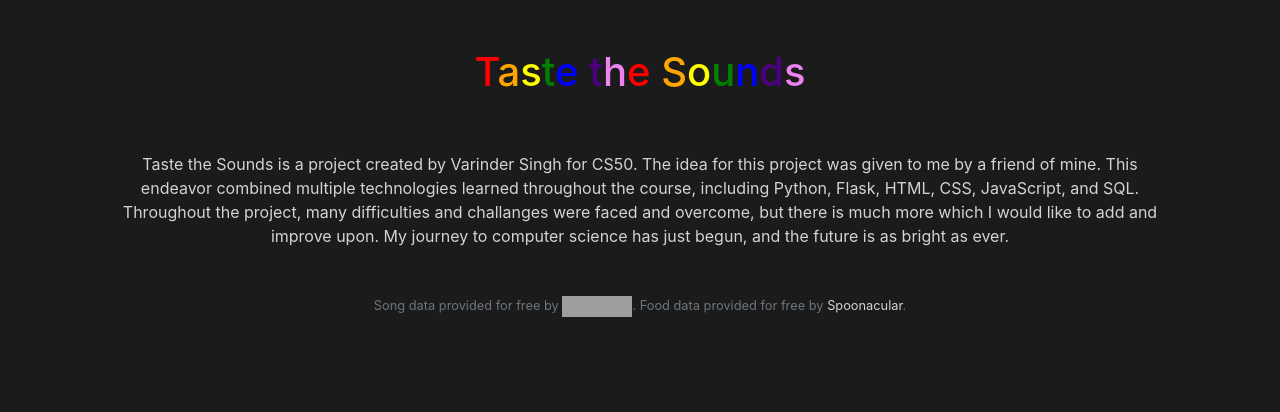
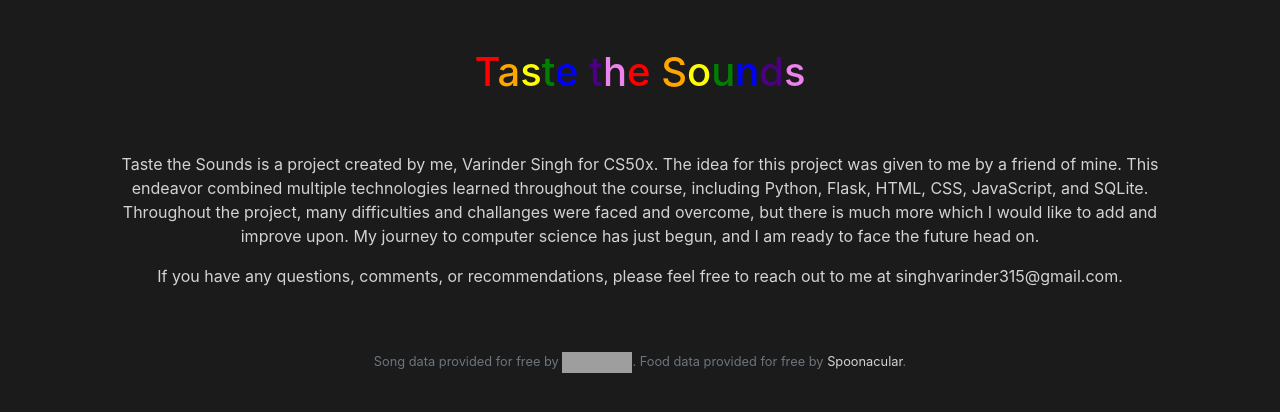
Before and after one commit to varinder-s/Taste-the-Sounds, a Flask app: page /about in a window 1280 px wide. Shown: the part 76-488 px from the top of the page. Run offline with Flask 2, Linux system fonts and the light colour scheme; parts of the project's set-up code (start-up, migrations or seed data) failed here and were passed over; grey boxes are pictures that could not be loaded.

Commit message:
Update about message

```diff
--- a/Taste the Sounds/templates/about.html
+++ b/Taste the Sounds/templates/about.html
@@ -7,9 +7,13 @@
 {% block main %}
     <h1><span id='one' style='color: red'>T</span><span id='two' style='color: orange'>a</span><span id='three' style='color: yellow'>s</span><span id='four' style='color: green'>t</span><span id='five' style='color: blue'>e</span> <span id='six' style='color: indigo'>t</span><span id='seven' style='color: violet'>h</span><span id='eight' style='color: red'>e</span> <span id='nine' style='color: orange'>S</span><span id='ten' style='color: yellow'>o</span><span id='eleven' style='color: green'>u</span><span id='twelve' style='color: blue'>n</span><span id='thirteen' style='color: indigo'>d</span><span id='fourteen' style='color: violet'>s</span></h1>
     <br><br>
-    <span>
-        Taste the Sounds is a project created by Varinder Singh for CS50. The idea for this project was given to me by a friend of mine. This endeavor  combined multiple technologies
-        learned throughout the course, including Python, Flask, HTML, CSS, JavaScript, and SQL. Throughout the project, many difficulties and challanges were faced and overcome, but there
-        is much more which I would like to add and improve upon. My journey to computer science has just begun, and the future is as bright as ever.
-    </span>
+    <p>
+        Taste the Sounds is a project created by me, Varinder Singh for CS50x. The idea for this project was given to me by a friend of mine. This endeavor combined multiple technologies
+        learned throughout the course, including Python, Flask, HTML, CSS, JavaScript, and SQLite. Throughout the project, many difficulties and challanges were faced and overcome, but there
+        is much more which I would like to add and improve upon. My journey to computer science has just begun, and I am ready to face the future head on.
+    </p>
+
+    <p>
+        If you have any questions, comments, or recommendations, please feel free to reach out to me at singhvarinder315@gmail.com.
+    </p>
 {% endblock %}
```
